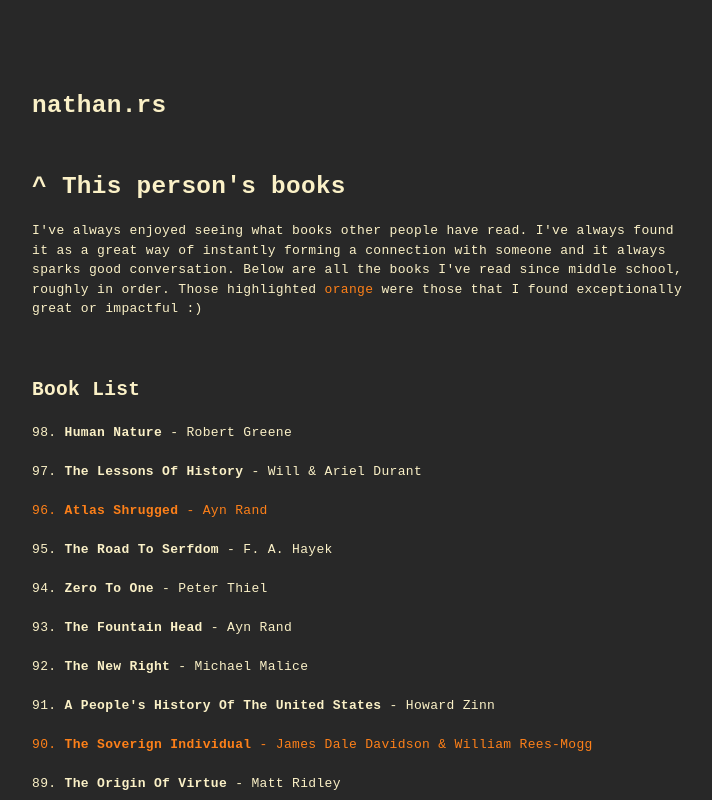
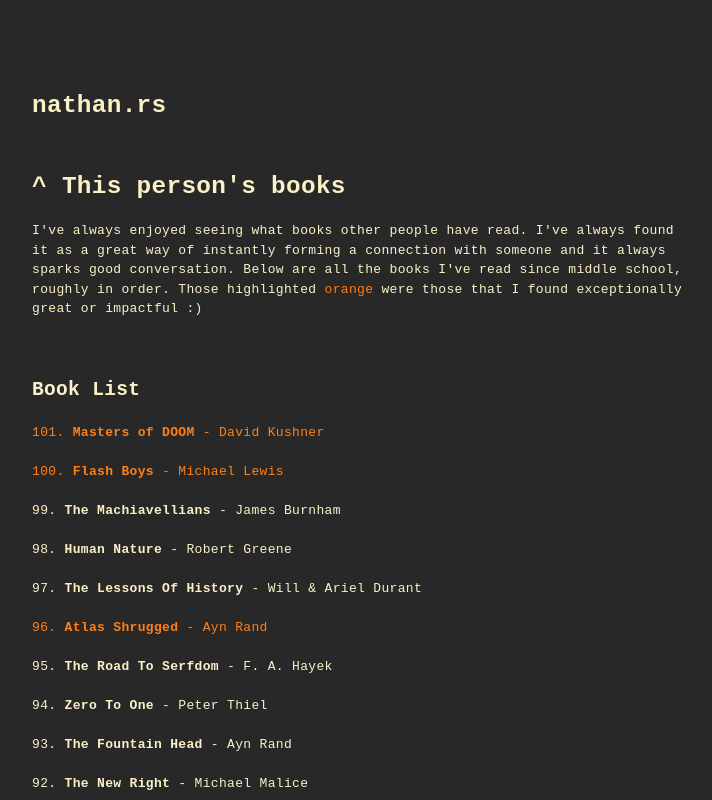
Before and after one commit to nathan-barry/next-js-site, a Next.js app: page /books in a window 1280 px wide. Shown: the top 800 px of the page, without its empty margins (280-992 px from the left). Built offline with nearby package versions, Linux system fonts and the light colour scheme; no server answers.

Commit message:
add books and edit blog

```diff
--- a/pages/books.js
+++ b/pages/books.js
@@ -25,6 +25,19 @@
       <br></br>
       <br></br>
       <h2>Book List</h2>
+      <br></br>
+      <p className="text-hover">
+        101. <span className="font-bold">Masters of DOOM</span> - David Kushner
+      </p>
+      <br></br>
+      <p className="text-hover">
+        100. <span className="font-bold">Flash Boys</span> - Michael Lewis
+      </p>
+      <br></br>
+      <p>
+        99. <span className="font-bold">The Machiavellians</span> - James
+        Burnham
+      </p>
       <br></br>
       <p>
         98. <span className="font-bold">Human Nature</span> - Robert Greene
```
Also changed, not shown: posts/optimizing-personal-educaiton.md (renamed from posts/dropping-out-as-optimal.md, +1 -1 lines).
